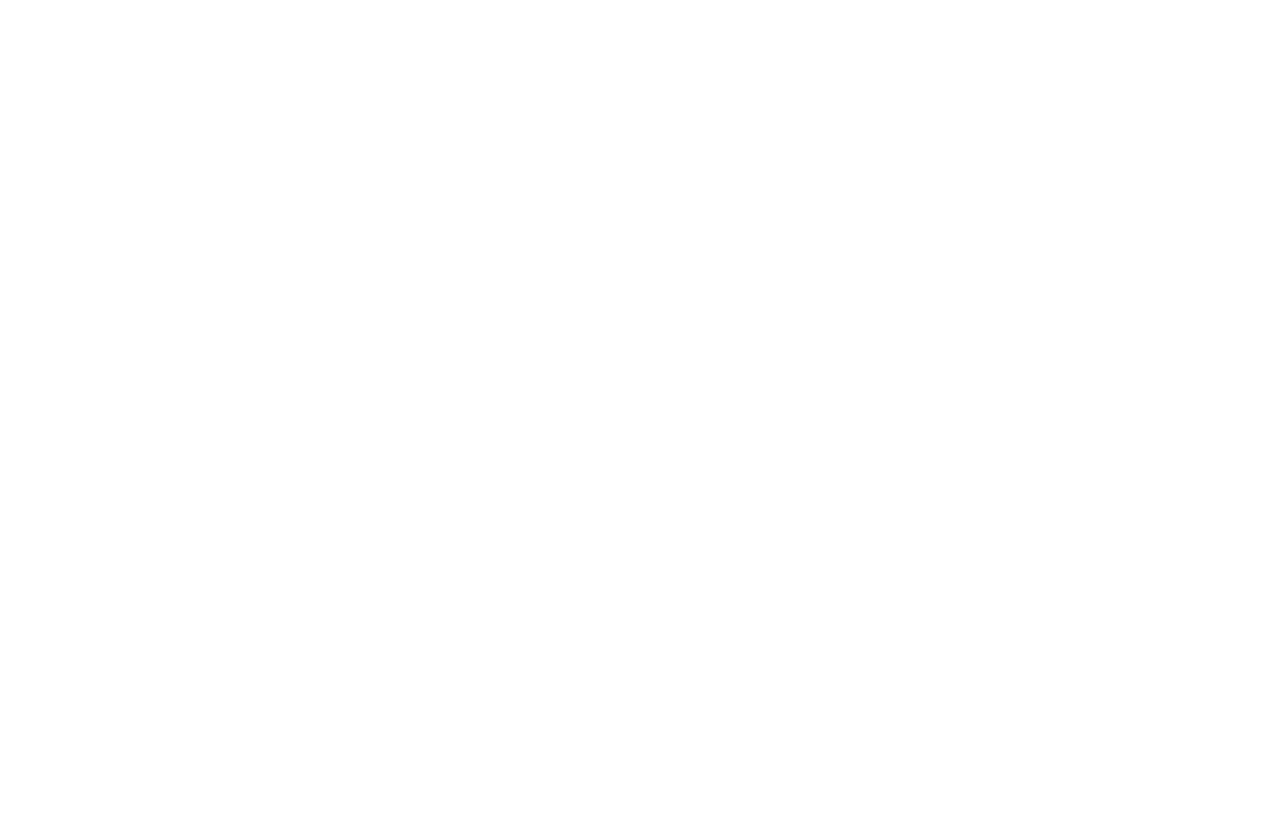
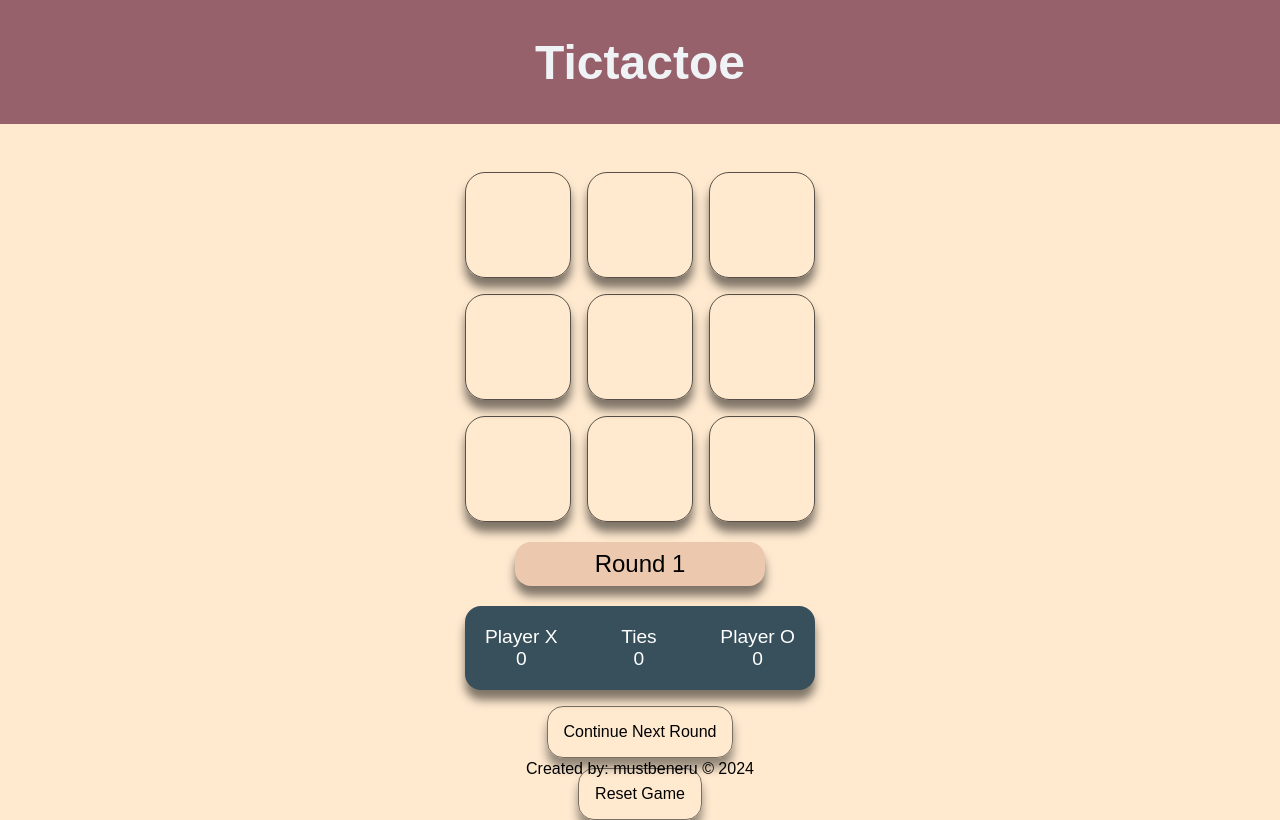
Before and after one commit to n3ruuu/tictactoe, a plain HTML site: page index.html in a window 1280 px wide. Drawn offline with Linux system fonts and the light colour scheme.

Commit message:
initially finished tictactoe
can be further improved by adding a modal for the names of player 1 and player 2.

```diff
--- a/index.html
+++ b/index.html
@@ -4,9 +4,49 @@
     <meta charset="UTF-8">
     <meta name="viewport" content="width=device-width, initial-scale=1.0">
     <title>Tictactoe</title>
+    <link rel="stylesheet" href="style.css">
     <script src="script.js" defer></script>
 </head>
 <body>
+    <header>Tictactoe</header>
+    <main>
+        <div id="gameboard">
+            <div class="box" data-index="0"></div>
+            <div class="box" data-index="1"></div>
+            <div class="box" data-index="2"></div>
+            <div class="box" data-index="3"></div>
+            <div class="box" data-index="4"></div>
+            <div class="box" data-index="5"></div>
+            <div class="box" data-index="6"></div>
+            <div class="box" data-index="7"></div>
+            <div class="box" data-index="8"></div>
+        </div>
 
+        <div id="round-text">Round <span class="round-num"></span></div>
+
+        <div id="scoreboard">
+            <div class="playerX">
+                <div class="text">Player X</div>
+                <div class="score">0</div>
+            </div>
+
+            <div class="ties">
+                <div class="text">Ties</div>
+                <div class="score">0</div>
+            </div>
+
+            <div class="playerO">
+                <div class="text">Player O</div>
+                <div class="score">0</div>
+            </div>
+        </div>
+
+        <div class="buttons">
+            <button class="continue-btn">Continue Next Round</button>
+            <button class="reset-btn">Reset Game</button>
+        </div>
+
+    </main>
+    <footer>Created by: mustbeneru © <script>document.write( new Date().getFullYear() );</script></footer>
 </body>
 </html>
--- a/script.js
+++ b/script.js
@@ -1,10 +1,11 @@
-const Player = (name, marker) => {
-    let playerScore = 0;
+const Player = (marker) => {
+    let playerScore = 0
 
-    const getPlayerScore = () => playerScore;
-    const incrementScore = () => playerScore++;
+    const getPlayerScore = () => playerScore
+    const incrementScore = () => playerScore++
+    const resetScore = () => playerScore = 0
 
-    return { name, marker, getPlayerScore, incrementScore }
+    return { marker, getPlayerScore, incrementScore, resetScore }
 }
 
 const Gameboard = (() => {
@@ -12,9 +13,9 @@ const Gameboard = (() => {
         ['', '', ''],
         ['', '', ''],
         ['', '', '']
-    ];
+    ]
 
-    const getBoard = () => boardArray;
+    const getBoard = () => boardArray
 
     const resetBoard = () => {
         boardArray = [
@@ -25,7 +26,7 @@ const Gameboard = (() => {
     }
 
     const markBoard = (index, marker) => {
-        const [row, col] = index;
+        const [row, col] = index
         if ((row >= 0 && row < 3) && (col >= 0 && col < 3) && (boardArray[row][col] == '')) {
             boardArray[row][col] = marker
             checkBoard()
@@ -49,10 +50,11 @@ const Gameboard = (() => {
         ]
 
         for (let i = 0; i < patterns.length; i++) {
-            const line = patterns[i];
+            const line = patterns[i]
             if (line[0] !== '' && (line[0] === line[1]) && (line[0] === line[2])) {
-                console.log(`Winner: ${line[0]}`)
-                return;
+                Display.updateScore(line[0])
+                Display.setIsOver(true)
+                return
             }
         }
         console.table(getBoard())
@@ -66,4 +68,120 @@ const Gameboard = (() => {
 
 const Display = (() => {
 
+    const x = Player('X')
+    const o = Player('O')
+
+    let activePlayer = x
+    let isOver = false
+    let roundNumber = 1
+    let tieNum = 0
+
+    // cache DOM
+    const boxes = document.querySelectorAll('.box')
+    const roundNum = document.querySelector('.round-num')
+    const playerX = document.querySelector('.playerX')
+    const playerO = document.querySelector('.playerO')
+    const xScore = playerX.querySelector('.score')
+    const oScore = playerO.querySelector('.score')
+    const ties = document.querySelector('.ties .score')
+    const continueRoundBtn = document.querySelector('.continue-btn')
+    const resetBtn = document.querySelector('.reset-btn')
+
+    // bind events
+    resetBtn.addEventListener('click', () => resetGame())
+    continueRoundBtn.addEventListener('click', () => continueRound())
+
+    boxes.forEach((box) => {
+        box.addEventListener('click', (e) => {
+            let boxIndex = parseInt(e.target.dataset.index)
+            let boxContent = e.target.textContent
+            if (boxContent !== '') return
+
+            playRound(boxIndex)
+            checkTie()
+        })
+    })
+
+    const render = () => {
+        xScore.textContent = x.getPlayerScore()
+        oScore.textContent = o.getPlayerScore()
+        roundNum.textContent = roundNumber
+        ties.textContent = tieNum
+    }
+
+    const playRound = (index) => {
+        if (isOver) return
+        let row = Math.floor(index / 3)
+        let col = index % 3
+        Gameboard.markBoard([row, col], activePlayer.marker)
+        updateBoard(index)
+    }
+
+    const checkTie = () => {
+        if (Array.from(boxes).every(box => box.textContent !== '')) {
+            incrementTie()
+            setIsOver(true)
+            render()
+        }
+    }
+
+    const getNextPlayer = () => {
+        if (isOver) activePlayer = x
+        activePlayer === x ? activePlayer = o : activePlayer = x
+    }
+
+    const updateBoard = (index) => {
+        boxes[index].textContent = activePlayer.marker
+        Gameboard.checkBoard()
+        getNextPlayer()
+    }
+
+    const clearBoard = () => {
+        for (let i = 0; i < 9; i++) {
+            boxes[i].textContent = ''
+        }
+    }
+
+    const continueRound = () => {
+        if (!isOver) return
+        roundNumber++
+        resetRound()
+        render()
+    }
+
+    const resetGame = () => {
+        tieNum = 0
+        roundNumber = 1
+        resetRound()
+        x.resetScore()
+        o.resetScore()
+        render()
+    }
+
+    const resetRound = () => {
+        Gameboard.resetBoard()
+        clearBoard()
+        setIsOver(false)
+        getNextPlayer()
+    }
+
+    const updateScore = (winner) => {
+        if (isOver) return
+        if (winner === 'X') {
+            x.incrementScore()
+            xScore.textContent = x.getPlayerScore()
+            console.log(xScore.textContent = x.getPlayerScore())
+        } else if (winner === 'O') {
+            o.incrementScore()
+            oScore.textContent = o.getPlayerScore()
+        }
+    }
+
+    const setIsOver = (state) => isOver = state
+    const incrementTie = () => tieNum++
+
+    render()
+
+    return { setIsOver, updateScore }
+
 })()
--- /dev/null
+++ b/style.css
@@ -0,0 +1,163 @@
+:root {
+	--header: 124px;
+	--footer: 40px;
+	--main: calc(100vh - calc(var(--header) + var(--footer)));
+}
+
+* {
+    padding: 0;
+    margin: 0;
+    box-sizing: border-box;
+}
+
+body {
+    background-color: #FFEAD0;;
+    display: flex;
+    flex-direction: column;
+    text-align: center;
+    align-items: center;
+    font-family: poppins, sans-serif;
+}
+
+header {
+    height: var(--header);
+    font-size: 3rem;
+    font-weight: bold;
+    background-color: #96616b;
+    width: 100%;
+    place-content: center;
+    color: #f0f3f5;
+}
+
+main {
+    height: var(--main);
+    display: flex;
+    flex-direction: column;
+}
+
+#gameboard {
+    margin-top: 48px;
+    display: grid;
+    grid-template-columns: repeat(3, 1fr);
+    grid-template-rows: repeat(3, 1fr);
+    width: 350px;
+    min-height: 350px;
+    gap: 1rem;
+}
+
+.box {
+    border: 1px solid black;
+    display: grid;
+    place-items: center;
+    font-size: 3rem;
+    border-radius: 20px;
+    cursor: pointer;
+    box-shadow: 0 10px 10px rgba(0, 0, 0, 0.5);
+    border-color: rgba(0, 0, 0, 0.656);
+    user-select: none;
+}
+
+#round-text {
+    background-color: #ecc8af;
+    border-radius: 1rem;
+    font-size: 1.5rem;
+    padding: 8px 0;
+    box-shadow: 0 10px 10px rgba(0, 0, 0, 0.5);
+    width: 250px;
+    place-self: center;
+    margin: 20px;
+}
+
+#scoreboard {
+    background-color: #37505c;
+    border-radius: 1rem;
+    display: flex;
+    font-size: 1.2rem;
+    justify-content: space-between;
+    box-shadow: 0 10px 10px rgba(0, 0, 0, 0.5);
+    color: #ffffff;
+    padding: 20px;
+}
+
+.buttons {
+    display: flex;
+    margin-top: 16px;
+    flex-direction: column;
+    justify-content: center;
+    align-items: center;
+    gap: 10px;
+}
+
+.buttons button {
+    font-size: 1rem;
+    padding: 16px;
+    background: none;
+    width: fit-content;
+    color: black;
+    border-radius: 1rem;
+    border: 1px solid rgba(0, 0, 0, 0.527);
+    box-shadow: 0 10px 10px rgba(0, 0, 0, 0.423);
+}
+
+button:hover {
+    cursor: pointer;
+    border: none;
+    background: #7c931468;
+    font-size: 1rem;
+    border-radius: 1rem;
+    transition: all .7s ease;
+}
+
+.box:hover {
+    border: none;
+    background-color: antiquewhite;
+}
+
+.footer {
+    height: var(--footer);
+    margin-top: 2rem;
+    bottom: 0;
+    text-align: center;
+    width: 100%;
+    padding: 10px;
+    font-size: 15px;
+}
+
+#modal {
+    position: absolute;
+    background-color: #96616bea;
+    width: 400px;
+    top: 20%;
+    font-size: 1.5rem;
+    border-radius: 8px;
+    align-self: center;
+}
+
+fieldset {
+    display: flex;
+    flex-direction: column;
+    gap: 20px;
+    align-items: center;
+    border: none;
+    text-align: center;
+    padding: 25px;
+    margin: 20px;
+}
+
+input,
+.confirm-btn {
+    height: 60px;
+    width: 80%;
+    padding: 20px;
+    border-radius: 8px;
+    font-family: inherit;
+    border: none;
+    font-size: 1.2rem;
+    place-content: center;
+}
+
+legend {
+    color: #ffffff;
+    font-size: 2rem;
+    font-weight: bold;
+}
```
